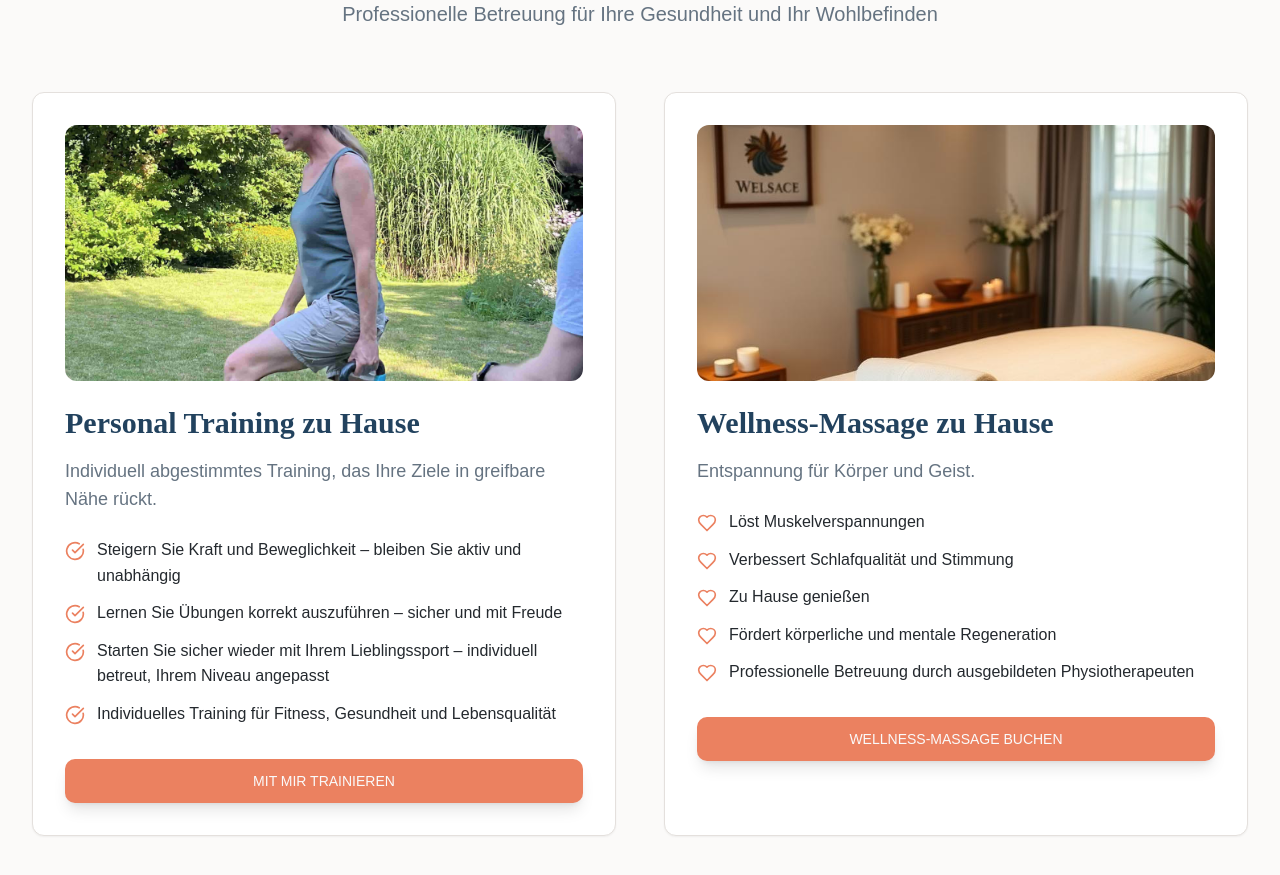
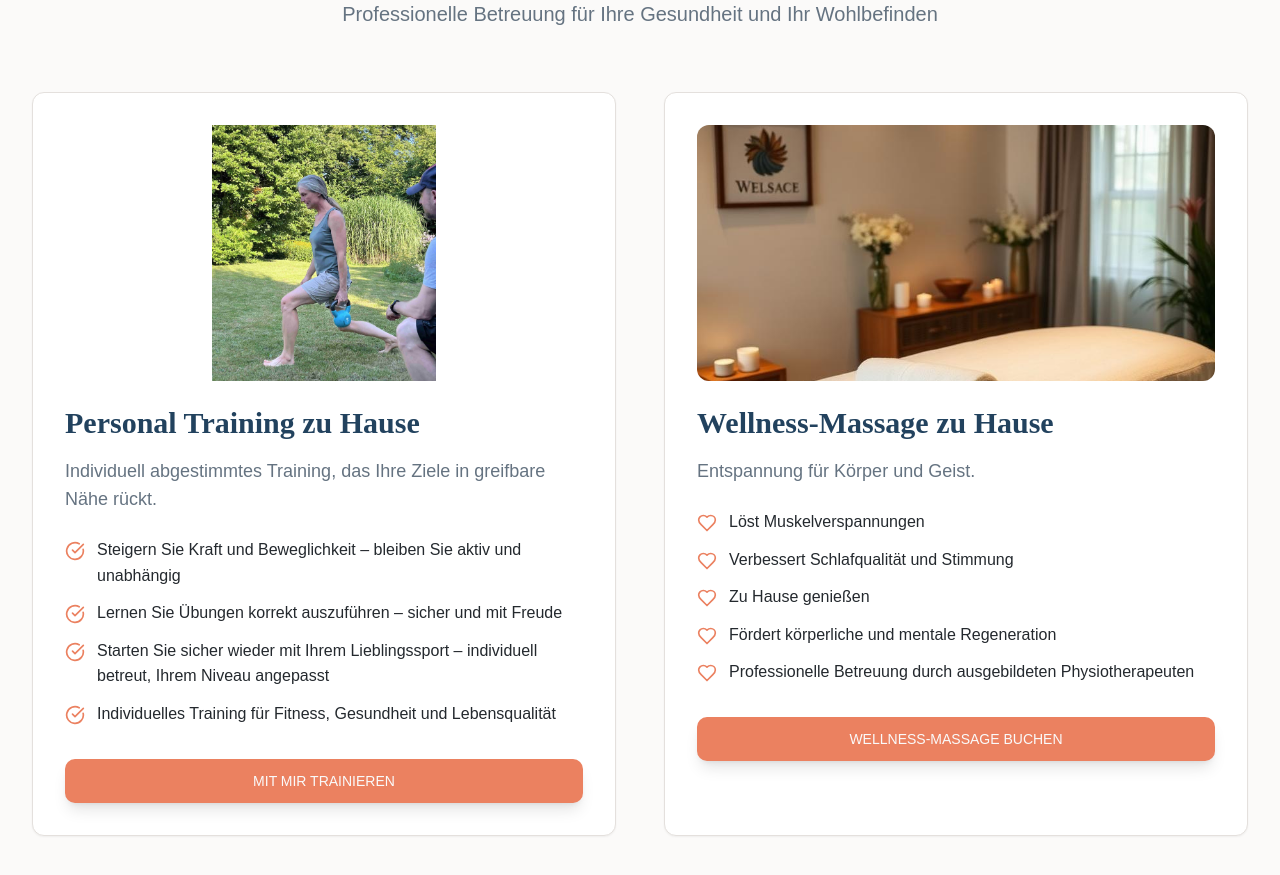
Before and after one commit to Loremgreg/wellyfit, a React (Vite) app: page / in a window 1280 px wide. Shown: the part 960-1835 px from the top of the page. Built offline with nearby package versions, Linux system fonts and the light colour scheme.

Commit message:
Fix: Crop personal training image
Crop the personal training image on the homepage to show the full body.

```diff
--- a/src/pages/Homepage.tsx
+++ b/src/pages/Homepage.tsx
@@ -49,7 +49,7 @@ const Homepage = () => {
           <div className="grid grid-cols-1 lg:grid-cols-2 gap-12">
             {/* Personal Training */}
             <Card className="card-elegant overflow-hidden">
-              <div className="h-64 bg-cover bg-center mb-6 rounded-lg"
+              <div className="h-64 bg-contain bg-center bg-no-repeat mb-6 rounded-lg"
                 style={{ backgroundImage: `url(${personalTrainingImage})` }}>
               </div>
               <h3 className="text-3xl font-heading font-bold mb-4 text-primary">
```
